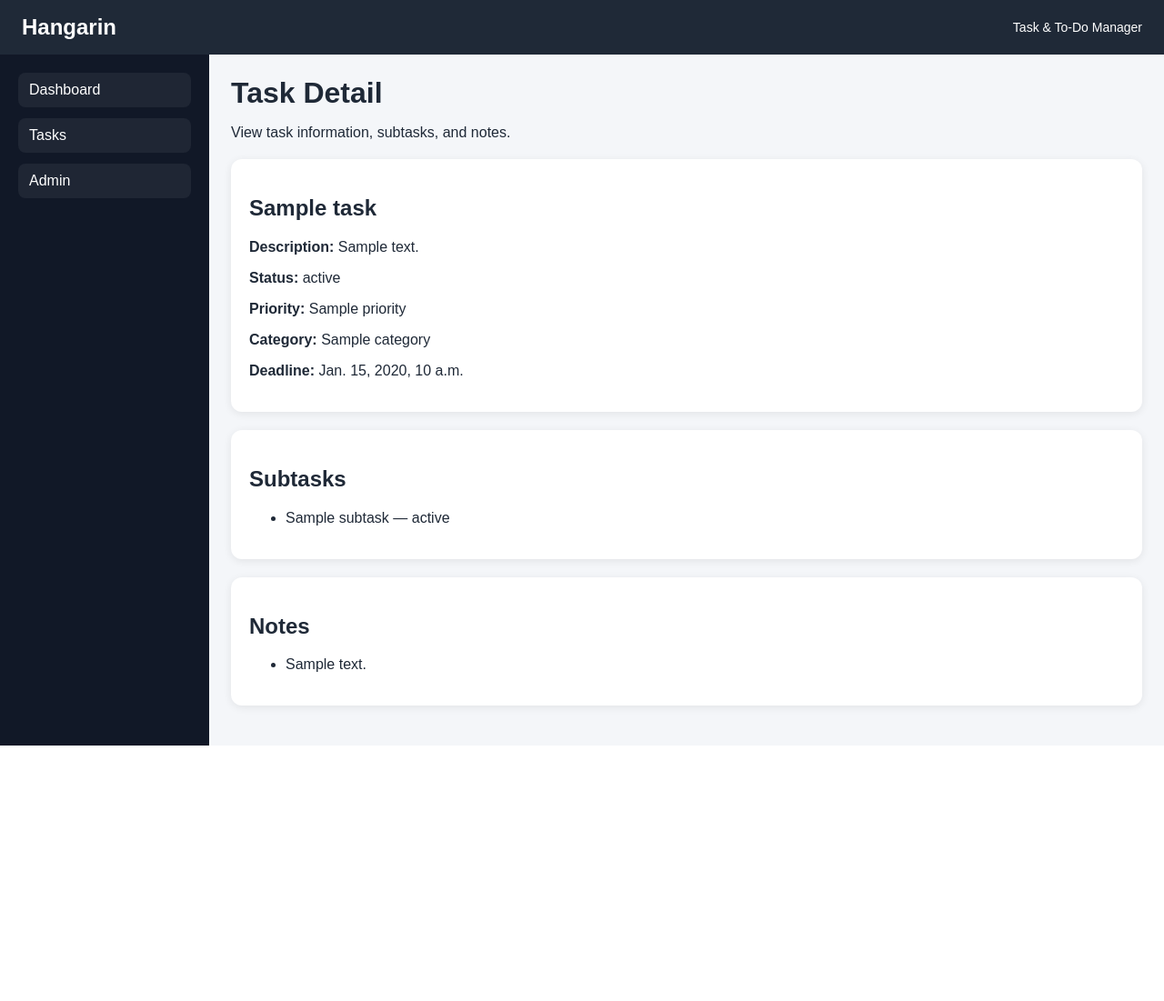
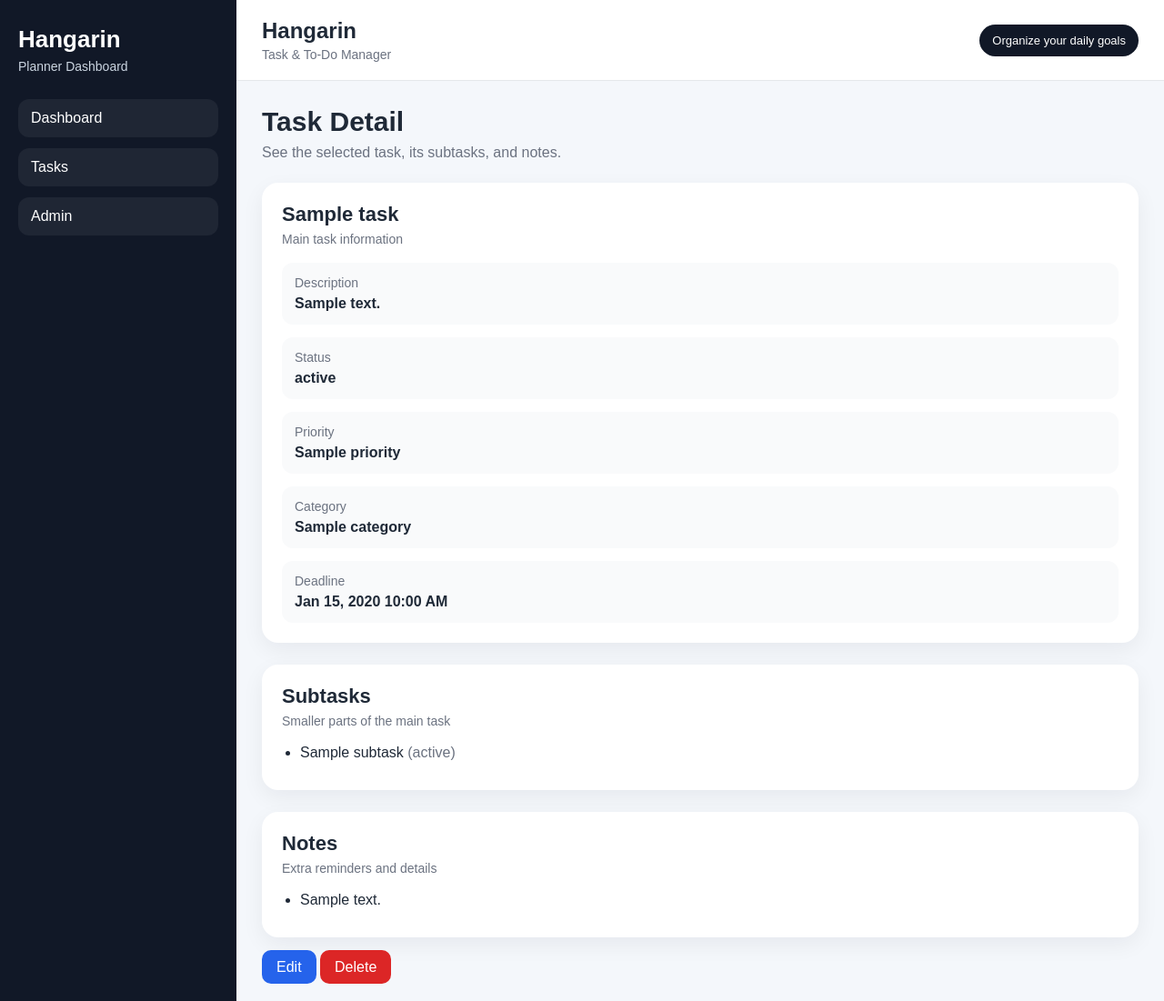
Before and after one commit to TobiasMabb/hangarin-project, a Django app: template tasks/templates/tasks/task_detail.html in a window 1280 px wide. Shown: the whole page at 91% size. Before the commit the page ends 820 px from the top, so only its background shows below. Run offline with Django 3.2, Linux system fonts and the light colour scheme; the template is opened without the code that fills it: most values are stand-ins (such as "Sample title", 1, 10 or a date in 2020).

Commit message:
Added CRUD functionality for tasks

```diff
--- a/static/css/hangarin.css
+++ b/static/css/hangarin.css
@@ -5,94 +5,235 @@
 body {
     margin: 0;
     font-family: Arial, sans-serif;
-    background: #f4f6f9;
+    background: #f4f7fb;
     color: #1f2937;
 }
 
+a {
+    color: inherit;
+    text-decoration: none;
+}
+
+.app-shell {
+    display: flex;
+    min-height: 100vh;
+}
+
+.sidebar {
+    width: 260px;
+    background: #111827;
+    color: #ffffff;
+    padding: 28px 20px;
+    display: flex;
+    flex-direction: column;
+    gap: 28px;
+}
+
+.sidebar-brand h1 {
+    margin: 0;
+    font-size: 26px;
+}
+
+.sidebar-brand p {
+    margin: 6px 0 0;
+    color: #cbd5e1;
+    font-size: 14px;
+}
+
+.sidebar-nav {
+    display: flex;
+    flex-direction: column;
+    gap: 12px;
+}
+
+.nav-link {
+    padding: 12px 14px;
+    border-radius: 12px;
+    background: rgba(255, 255, 255, 0.06);
+    color: #ffffff;
+    transition: 0.2s ease;
+}
+
+.nav-link:hover {
+    background: rgba(255, 255, 255, 0.14);
+}
+
+.app-main {
+    flex: 1;
+    display: flex;
+    flex-direction: column;
+}
+
 .topbar {
-    background: #1f2937;
-    color: #ffffff;
-    padding: 16px 24px;
+    background: #ffffff;
+    border-bottom: 1px solid #e5e7eb;
+    padding: 20px 28px;
     display: flex;
     justify-content: space-between;
     align-items: center;
 }
 
-.brand {
+.topbar-title {
+    margin: 0;
     font-size: 24px;
-    font-weight: bold;
 }
 
-.tagline {
+.topbar-subtitle {
+    margin: 4px 0 0;
+    color: #6b7280;
     font-size: 14px;
 }
 
-.layout {
-    display: flex;
-    min-height: calc(100vh - 64px);
+.topbar-badge {
+    display: inline-block;
+    background: #111827;
+    color: #ffffff;
+    padding: 10px 14px;
+    border-radius: 999px;
+    font-size: 13px;
 }
 
-.sidebar {
-    width: 230px;
-    background: #111827;
-    padding: 20px;
-}
-
-.sidebar nav {
-    display: flex;
-    flex-direction: column;
-    gap: 12px;
-}
-
-.sidebar a {
-    color: #ffffff;
-    text-decoration: none;
-    padding: 10px 12px;
-    border-radius: 8px;
-    background: rgba(255, 255, 255, 0.06);
-}
-
-.sidebar a:hover {
-    background: rgba(255, 255, 255, 0.12);
-}
-
-.main-content {
-    flex: 1;
-    padding: 24px;
+.app-content {
+    padding: 28px;
 }
 
 .page-header {
-    margin-bottom: 20px;
+    margin-bottom: 24px;
 }
 
 .page-header h1 {
     margin: 0 0 8px;
+    font-size: 30px;
 }
 
-.card-grid {
+.page-header p {
+    margin: 0;
+    color: #6b7280;
+}
+
+.stats-grid {
     display: grid;
     grid-template-columns: repeat(4, 1fr);
-    gap: 16px;
-    margin-bottom: 20px;
+    gap: 18px;
+    margin-bottom: 24px;
 }
 
-.card {
+.info-card,
+.panel-card {
     background: #ffffff;
-    border-radius: 12px;
-    padding: 20px;
-    box-shadow: 0 2px 10px rgba(0, 0, 0, 0.08);
-    margin-bottom: 20px;
+    border-radius: 18px;
+    padding: 22px;
+    box-shadow: 0 8px 24px rgba(15, 23, 42, 0.06);
 }
 
-.stat-card h3 {
-    margin-top: 0;
-    font-size: 16px;
+.info-label {
+    color: #6b7280;
+    font-size: 14px;
 }
 
-.stat-card p {
-    font-size: 28px;
-    font-weight: bold;
-    margin-bottom: 0;
+.info-card h3 {
+    margin: 10px 0 0;
+    font-size: 32px;
+}
+
+.content-grid {
+    display: grid;
+    grid-template-columns: 2fr 1fr;
+    gap: 24px;
+}
+
+.panel-head {
+    margin-bottom: 18px;
+}
+
+.panel-head h2 {
+    margin: 0 0 6px;
+    font-size: 22px;
+}
+
+.panel-head p {
+    margin: 0;
+    color: #6b7280;
+    font-size: 14px;
+}
+
+.table-wrap {
+    overflow-x: auto;
+}
+
+.custom-table {
+    width: 100%;
+    border-collapse: collapse;
+}
+
+.custom-table th,
+.custom-table td {
+    text-align: left;
+    padding: 14px 12px;
+    border-bottom: 1px solid #e5e7eb;
+}
+
+.custom-table th {
+    background: #f9fafb;
+    font-size: 14px;
+}
+
+.deadline-list {
+    display: flex;
+    flex-direction: column;
+    gap: 14px;
+}
+
+.deadline-item {
+    display: flex;
+    justify-content: space-between;
+    gap: 14px;
+    align-items: flex-start;
+    padding: 14px;
+    border-radius: 14px;
+    background: #f9fafb;
+}
+
+.deadline-item p {
+    margin: 6px 0 0;
+    color: #6b7280;
+    font-size: 14px;
+}
+
+.detail-grid {
+    display: grid;
+    gap: 24px;
+}
+
+.detail-list {
+    display: grid;
+    gap: 14px;
+}
+
+.detail-row {
+    display: grid;
+    gap: 6px;
+    padding: 14px;
+    border-radius: 12px;
+    background: #f9fafb;
+}
+
+.detail-row span {
+    color: #6b7280;
+    font-size: 14px;
+}
+
+.simple-list {
+    margin: 0;
+    padding-left: 20px;
+}
+
+.simple-list li {
+    margin-bottom: 10px;
+}
+
+.simple-list span {
+    color: #6b7280;
 }
 
 .custom-form p {
@@ -113,7 +254,7 @@ body {
 .btn-danger {
     border: none;
     padding: 10px 16px;
-    border-radius: 8px;
+    border-radius: 10px;
     cursor: pointer;
     color: white;
 }
--- a/tasks/templates/tasks/task_detail.html
+++ b/tasks/templates/tasks/task_detail.html
@@ -4,25 +4,53 @@
 
 {% block content %}
 <div class="page-header">
+    <div>
         <h1>Task Detail</h1>
-    <p>View task information, subtasks, and notes.</p>
+        <p>See the selected task, its subtasks, and notes.</p>
+    </div>
 </div>
 
-<div class="card">
+<div class="detail-grid">
+    <div class="panel-card">
+        <div class="panel-head">
             <h2>{{ task.title }}</h2>
-    <p><strong>Description:</strong> {{ task.description }}</p>
-    <p><strong>Status:</strong> {{ task.status }}</p>
-    <p><strong>Priority:</strong> {{ task.priority }}</p>
-    <p><strong>Category:</strong> {{ task.category }}</p>
-    <p><strong>Deadline:</strong> {{ task.deadline }}</p>
+            <p>Main task information</p>
         </div>
 
-<div class="card">
+        <div class="detail-list">
+            <div class="detail-row">
+                <span>Description</span>
+                <strong>{{ task.description }}</strong>
+            </div>
+            <div class="detail-row">
+                <span>Status</span>
+                <strong>{{ task.status }}</strong>
+            </div>
+            <div class="detail-row">
+                <span>Priority</span>
+                <strong>{{ task.priority }}</strong>
+            </div>
+            <div class="detail-row">
+                <span>Category</span>
+                <strong>{{ task.category }}</strong>
+            </div>
+            <div class="detail-row">
+                <span>Deadline</span>
+                <strong>{{ task.deadline|date:"M d, Y h:i A" }}</strong>
+            </div>
+        </div>
+    </div>
+
+    <div class="panel-card">
+        <div class="panel-head">
             <h2>Subtasks</h2>
+            <p>Smaller parts of the main task</p>
+        </div>
+
         {% if task.subtasks.all %}
-        <ul>
+            <ul class="simple-list">
                 {% for subtask in task.subtasks.all %}
-                <li>{{ subtask.title }} — {{ subtask.status }}</li>
+                    <li>{{ subtask.title }} <span>({{ subtask.status }})</span></li>
                 {% endfor %}
             </ul>
         {% else %}
@@ -30,10 +58,14 @@
         {% endif %}
     </div>
 
-<div class="card">
+    <div class="panel-card">
+        <div class="panel-head">
             <h2>Notes</h2>
+            <p>Extra reminders and details</p>
+        </div>
+
         {% if task.notes.all %}
-        <ul>
+            <ul class="simple-list">
                 {% for note in task.notes.all %}
                     <li>{{ note.content }}</li>
                 {% endfor %}
@@ -42,4 +74,9 @@
             <p>No notes available.</p>
         {% endif %}
     </div>
+    <div class="card">
+    <a href="{% url 'task_update' task.pk %}" class="btn-primary">Edit</a>
+    <a href="{% url 'task_delete' task.pk %}" class="btn-danger">Delete</a>
+</div>
+</div>
 {% endblock %}
--- a/tasks/urls.py
+++ b/tasks/urls.py
@@ -5,4 +5,8 @@ urlpatterns = [
     path("", views.dashboard, name="dashboard"),
     path("tasks/", views.task_list, name="task_list"),
     path("tasks/<int:pk>/", views.task_detail, name="task_detail"),
+
+    path("tasks/create/", views.task_create, name="task_create"),
+    path("tasks/<int:pk>/edit/", views.task_update, name="task_update"),
+    path("tasks/<int:pk>/delete/", views.task_delete, name="task_delete"),
 ]
--- a/templates/base.html
+++ b/templates/base.html
@@ -8,12 +8,16 @@
     <link rel="stylesheet" href="{% static 'css/hangarin.css' %}">
 </head>
 <body>
-    {% include 'includes/navbar.html' %}
-    <div class="layout">
+    <div class="app-shell">
         {% include 'includes/sidebar.html' %}
-        <main class="main-content">
-            {% block content %}{% endblock %}
-        </main>
+
+        <div class="app-main">
+            {% include 'includes/navbar.html' %}
+
+            <div class="app-content">
+                {% block content %}{% endblock %}
+            </div>
+        </div>
     </div>
 </body>
 </html>
--- a/templates/includes/navbar.html
+++ b/templates/includes/navbar.html
@@ -1,4 +1,10 @@
 <header class="topbar">
-    <div class="brand">Hangarin</div>
-    <div class="tagline">Task &amp; To-Do Manager</div>
+    <div>
+        <h2 class="topbar-title">Hangarin</h2>
+        <p class="topbar-subtitle">Task &amp; To-Do Manager</p>
+    </div>
+
+    <div class="topbar-right">
+        <span class="topbar-badge">Organize your daily goals</span>
+    </div>
 </header>
--- a/templates/includes/sidebar.html
+++ b/templates/includes/sidebar.html
@@ -1,7 +1,12 @@
 <aside class="sidebar">
-    <nav>
-        <a href="{% url 'dashboard' %}">Dashboard</a>
-        <a href="{% url 'task_list' %}">Tasks</a>
-        <a href="/admin/">Admin</a>
+    <div class="sidebar-brand">
+        <h1>Hangarin</h1>
+        <p>Planner Dashboard</p>
+    </div>
+
+    <nav class="sidebar-nav">
+        <a href="{% url 'dashboard' %}" class="nav-link">Dashboard</a>
+        <a href="{% url 'task_list' %}" class="nav-link">Tasks</a>
+        <a href="/admin/" class="nav-link">Admin</a>
     </nav>
 </aside>
```
Also changed, not shown: other parts of static/css/hangarin.css (+10 -22 lines), tasks/templates/tasks/dashboard.html (+20 -48 lines), tasks/templates/tasks/task_confirm_delete.html (+3 -4 lines), tasks/templates/tasks/task_form.html (+6 -4 lines), tasks/templates/tasks/task_list.html (+7 -12 lines), tasks/views.py (+34 -7 lines). Lines whose indentation alone changed are shown as unchanged.
